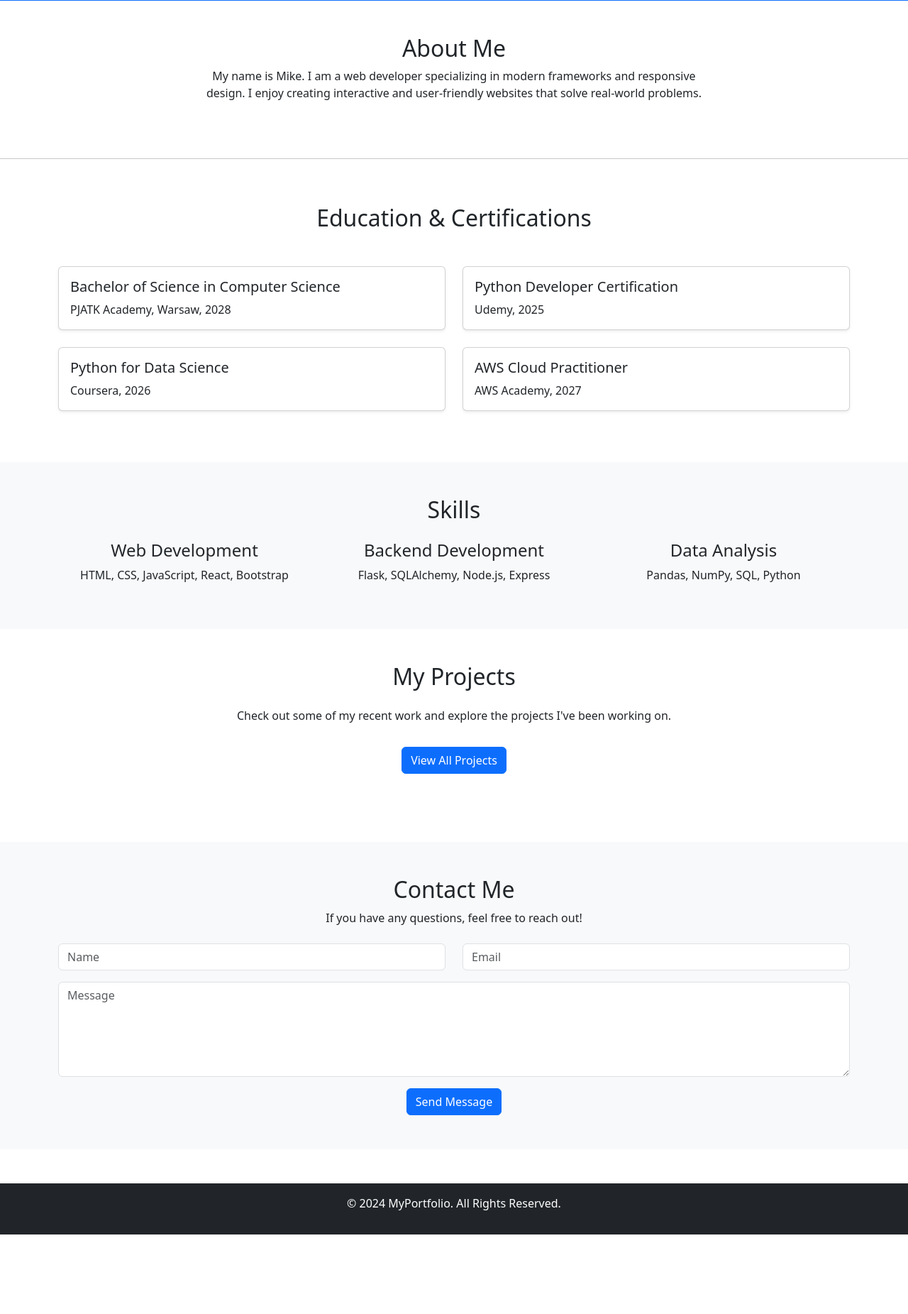
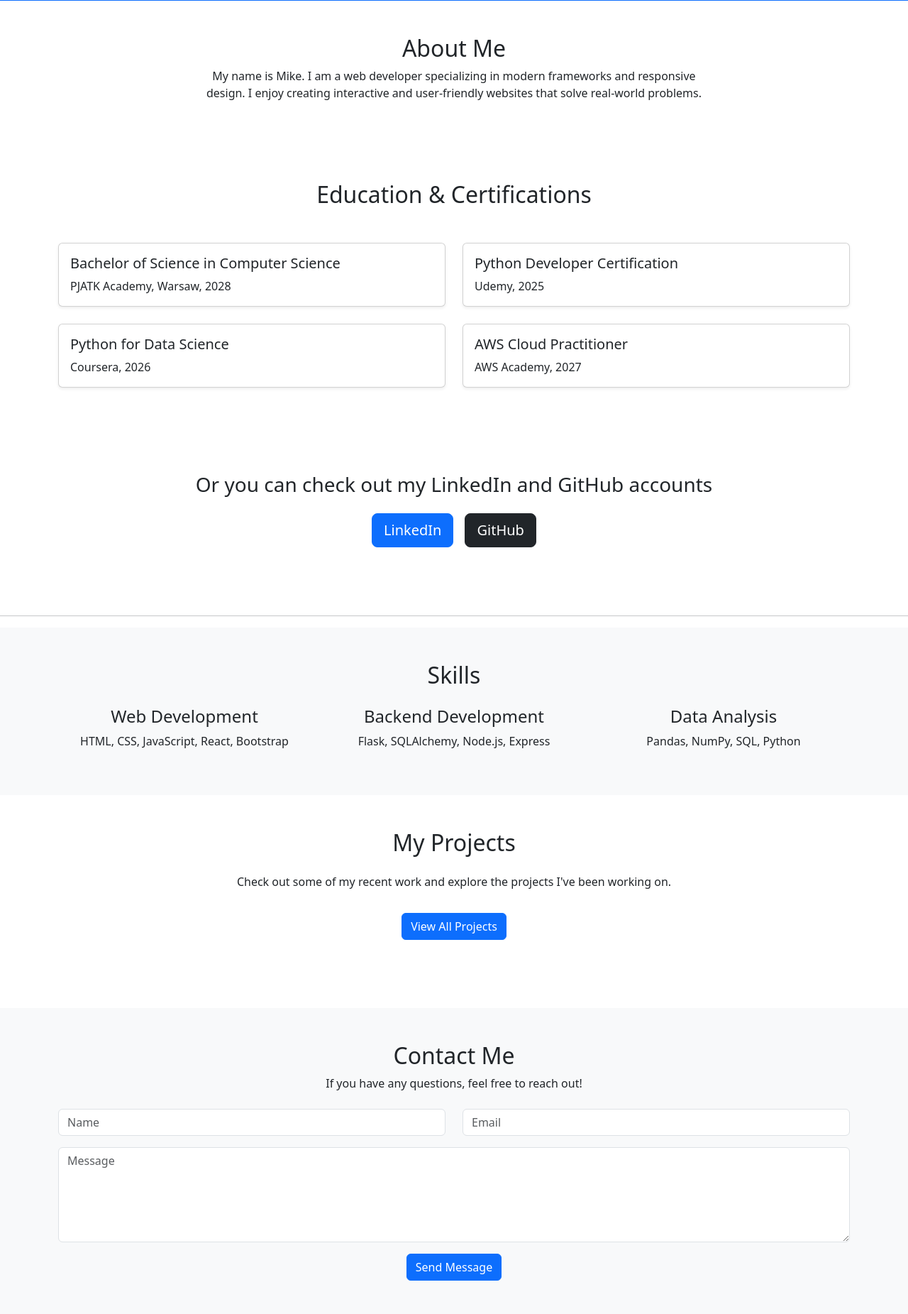
Before and after one commit to mikeMolchan/WebSite, a Flask app: page / in a window 1280 px wide. Shown: the part 849-2700 px from the top of the page at 71% size. Before the commit the page ends 2588 px from the top, so only its background shows below. Run offline with Flask 3, Linux system fonts and the light colour scheme.

Commit message:
v0.1.1: Added 'Find me' section on the main page with GitHub and LinkedIn links included

```diff
--- a/main.py
+++ b/main.py
@@ -118,6 +118,7 @@ def login():
         session["password"] = form.password.data
         session["city"] = form.city.data
 
+
         if if_exists:
             with app.app_context():
                 user = User.query.filter_by(username = session.get('username')).first()
--- a/templates/index.html
+++ b/templates/index.html
@@ -1,6 +1,38 @@
 {% extends 'layout.html' %}
 
 {% block content %}
+  <!-- CSS for animations -->
+  <style>
+    .certificate-card {
+      transition: transform 0.3s, box-shadow 0.3s;
+    }
+
+    .certificate-card:hover {
+      transform: translateY(-10px);
+      box-shadow: 0 10px 20px rgba(0, 0, 0, 0.2);
+    }
+
+    /* Анимации появления блоков */
+    .fade-in {
+      opacity: 0;
+      transform: translateY(20px);
+      transition: all 0.6s ease-out;
+    }
+
+    .fade-in.visible {
+      opacity: 1;
+      transform: translateY(0);
+    }
+
+    #connect a {
+      transition: all 0.3s;
+    }
+
+    #connect a:hover {
+      transform: scale(1.05); /* Лёгкое увеличение при наведении */
+    }
+  </style>
+
 <!-- Hero Section -->
 {% if login %}
   <div class="alert alert-success" role="alert">
@@ -32,7 +64,6 @@
   </div>
 </section>
 
-<hr>
 
 <!-- Education & Certifications Section -->
 <section id="education" class="py-5 fade-in">
@@ -67,7 +98,7 @@
         </div>
       </div>
       <!-- Certification 2 -->
-      <div class="col-md-6 mb-4">
+      <div class="col-md-6">
         <div class="card shadow-sm certificate-card">
           <div class="card-body">
             <h5 class="card-title">AWS Cloud Practitioner</h5>
@@ -79,30 +110,24 @@
   </div>
 </section>
 
-<!-- CSS for animations -->
-<style>
-  .certificate-card {
-    transition: transform 0.3s, box-shadow 0.3s;
-  }
+<!-- Connect With Me Section -->
+<section id="connect" class="py-5 text-center fade-in mb-5">
+  <div class="container">
+    <h3 class="mb-4">Or you can check out my LinkedIn and GitHub accounts</h3>
+    <div class="d-flex justify-content-center gap-3 mt-4">
+      <!-- LinkedIn Link -->
+      <a href="https://www.linkedin.com/public-profile/settings?trk=d_flagship3_profile_self_view_public_profile" target="_blank" class="btn btn-primary btn-lg">
+        <i class="bi bi-linkedin"></i> LinkedIn
+      </a>
+      <!-- GitHub Link -->
+      <a href="https://github.com/mikeMolchan" target="_blank" class="btn btn-dark btn-lg">
+        <i class="bi bi-github"></i> GitHub
+      </a>
+    </div>
+  </div>
+</section>
 
-  .certificate-card:hover {
-    transform: translateY(-10px);
-    box-shadow: 0 10px 20px rgba(0, 0, 0, 0.2);
-  }
-
-  /* Анимации появления блоков */
-  .fade-in {
-    opacity: 0;
-    transform: translateY(20px);
-    transition: all 0.6s ease-out;
-  }
-
-  .fade-in.visible {
-    opacity: 1;
-    transform: translateY(0);
-  }
-</style>
-
+<hr>
 
 <!-- Skills Section -->
 <section id="skills" class="py-5 bg-light fade-in">
```
